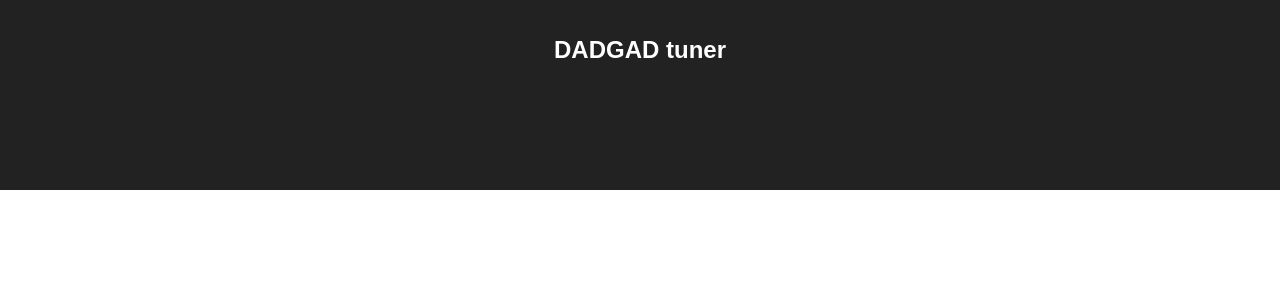
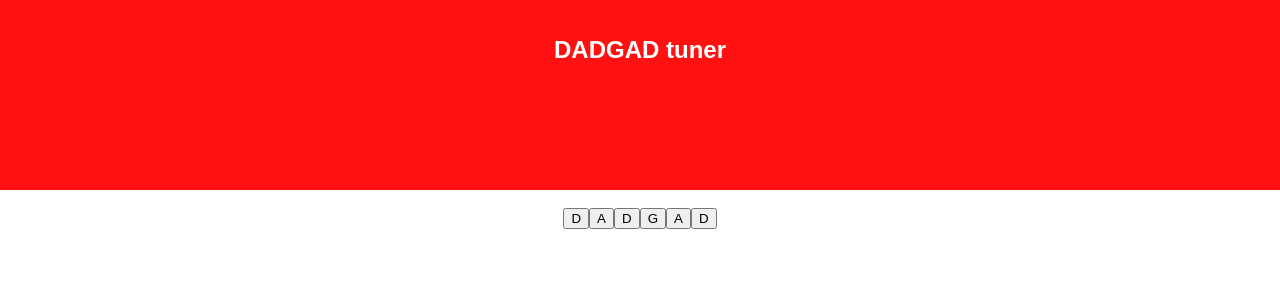
Before and after one commit to Jttpo2/dadgad-tuner, a React (Create React App) app: page / in a window 1280 px wide. Shown: the top 300 px of the page. Built offline with nearby package versions, Linux system fonts and the light colour scheme.

Commit message:
Buttons added and working.

```diff
--- a/src/App.css
+++ b/src/App.css
@@ -1,14 +1,14 @@
 .App {
   text-align: center;
 }
-
+/*
 .App-logo {
   animation: App-logo-spin infinite 20s linear;
   height: 80px;
-}
+} */
 
 .App-header {
-  background-color: #222;
+  background-color: #ff1111;
   height: 150px;
   padding: 20px;
   color: white;
--- a/src/App.js
+++ b/src/App.js
@@ -2,7 +2,10 @@ import React, { Component } from 'react';
 // import logo from './logo.svg';
 import './App.css';
 
+import { Tuner } from './Tuner.js';
+
 class App extends Component {
+
   render() {
     return (
       <div className="App">
@@ -13,9 +16,13 @@ class App extends Component {
         <p className="App-intro">
 
         </p>
+
+        <Tuner notes={notes}></Tuner>
       </div>
     );
   }
 }
 
 export default App;
+
+const notes = ['D1', 'A1', 'D2', 'G1', 'A2', 'D3'];
--- /dev/null
+++ b/src/NoteButton.js
@@ -0,0 +1,23 @@
+import React, { Component } from 'react';
+
+export class NoteButton extends Component {
+  constructor(props) {
+    super(props);
+
+    this.state = {
+      displayName: this.props.note[0],
+      isActive: false
+
+    };
+  }
+
+  onClick = (event) => {
+      this.props.onClick(event);
+  };
+
+  render() {
+    return (
+      <button onClick={this.onClick}>{this.state.displayName}</button>
+    );
+  }
+}
--- /dev/null
+++ b/src/Tuner.js
@@ -0,0 +1,30 @@
+import React, { Component } from 'react';
+
+import { NoteButton } from './NoteButton.js';
+
+export class Tuner extends Component {
+  constructor(props) {
+    super(props);
+
+    // this.noteButtonClicked = this.noteButtonClicked.bind(this);
+  }
+
+  noteButtonClicked(id, event) {
+    console.log(id);
+  }
+
+  render() {
+    let noteButtons = [];
+    this.props.notes.forEach((noteValue) => {
+        noteButtons.push(
+          <NoteButton
+            note={noteValue}
+            key={noteValue}
+            onClick={this.noteButtonClicked.bind(this, noteValue)}/>);
+    });
+
+    return (
+      <div>{noteButtons}</div>
+    );
+  }
+}
```
